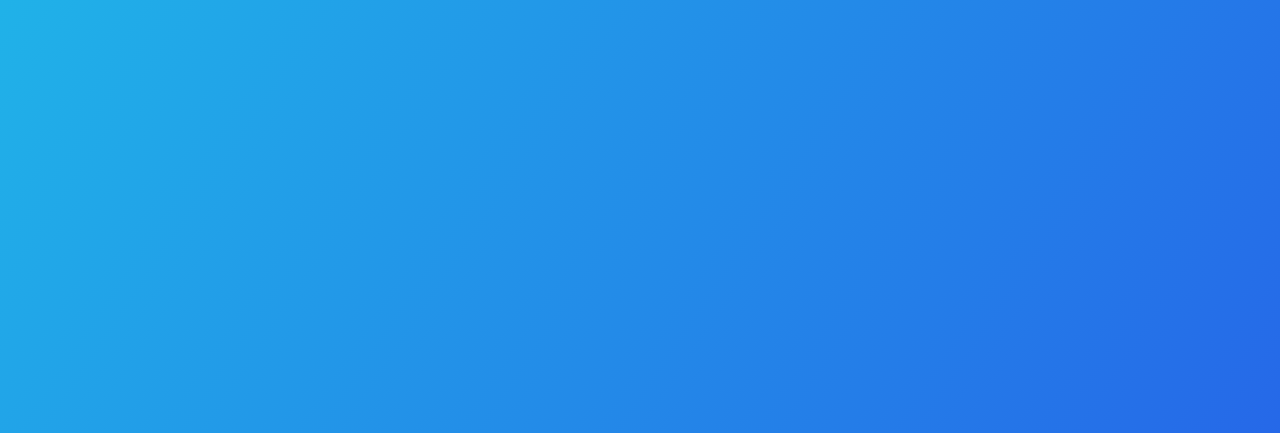
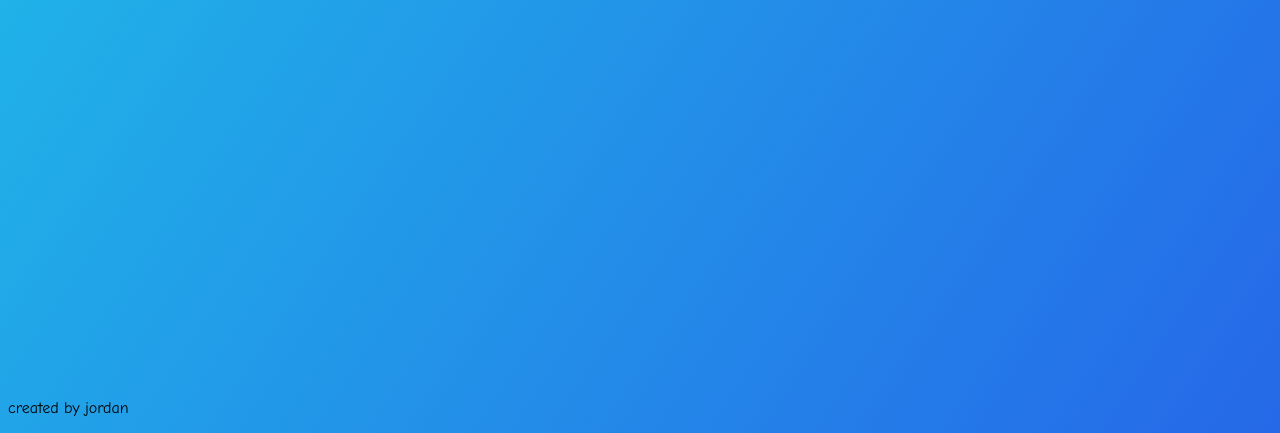
Before and after one commit to JordanOsterberg/symbolismgenerator.party, a plain HTML site: page index.html in a window 1280 px wide. Shown: the part 367-800 px from the top of the page. Drawn offline with Linux system fonts and the light colour scheme.

Commit message:
Add footer

```diff
--- a/index.html
+++ b/index.html
@@ -4,6 +4,10 @@
   </head>
   <body>
     <h1 id="text" onclick="generateNewOption()"></h1>
+
+    <footer>
+      <p>created by jordan</p>
+    </footer>
 
     <script type="text/javascript">
       (function() {
--- a/stylesheet.css
+++ b/stylesheet.css
@@ -1,5 +1,10 @@
 * {
   font-family: "Comic Sans MS", sans-serif;
+}
+
+footer {
+  position: fixed;
+  bottom: 0;
 }
 
 body {
```
